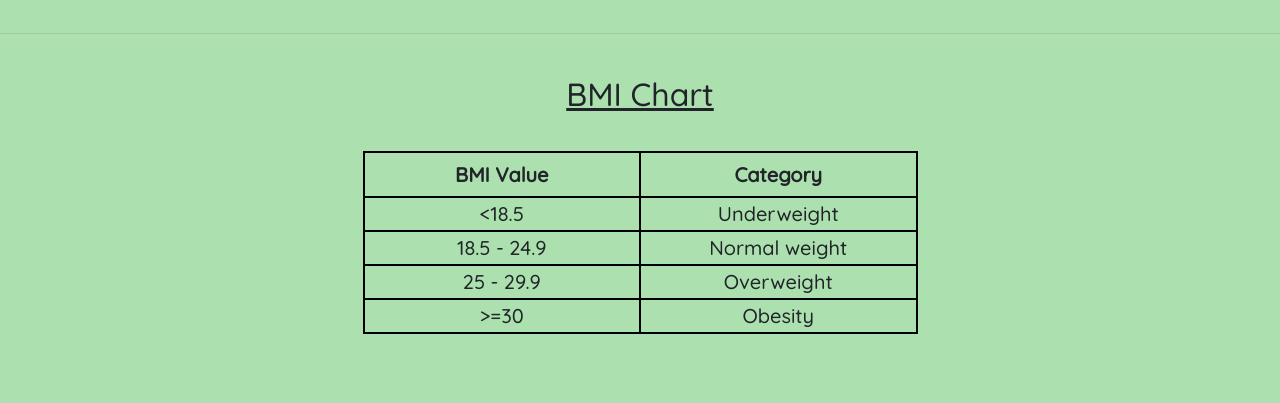
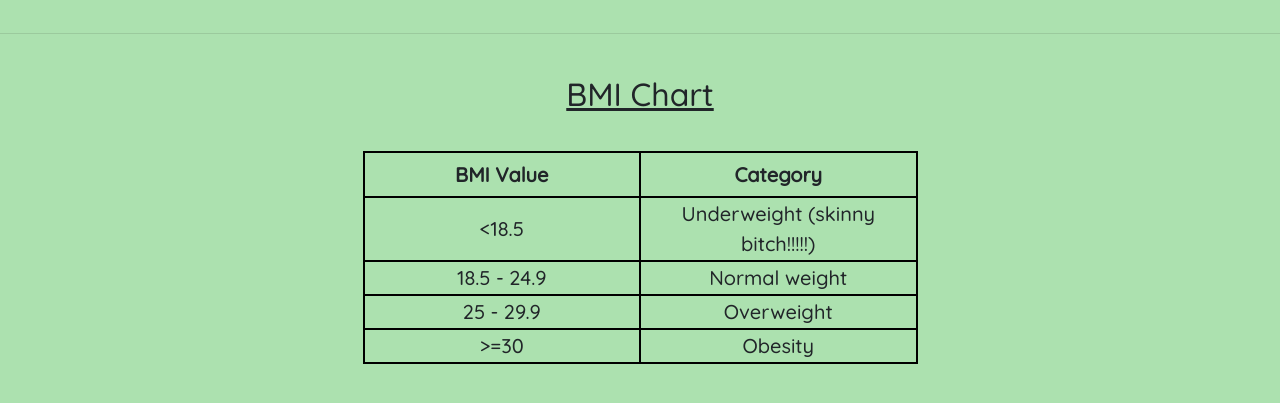
Before and after one commit to meetpanchal316/bmical, a Flask app: template frontend/templates/index.html in a window 1280 px wide. Shown: the part 318-721 px from the top of the page. Run offline with Flask 3, Linux system fonts and the light colour scheme; the template is opened without the code that fills it, so the values that code supplies are empty; some libraries are stand-ins or nearby versions.

Commit message:
changed frontend

```diff
--- a/frontend/templates/index.html
+++ b/frontend/templates/index.html
@@ -55,7 +55,7 @@
                         <tr>
                             <td>
                                 <18.5 </td>
-                            <td>Underweight</td>
+                            <td>Underweight (skinny bitch!!!!!)</td>
                         </tr>
                         <tr>
                             <td>18.5 - 24.9</td>
```
